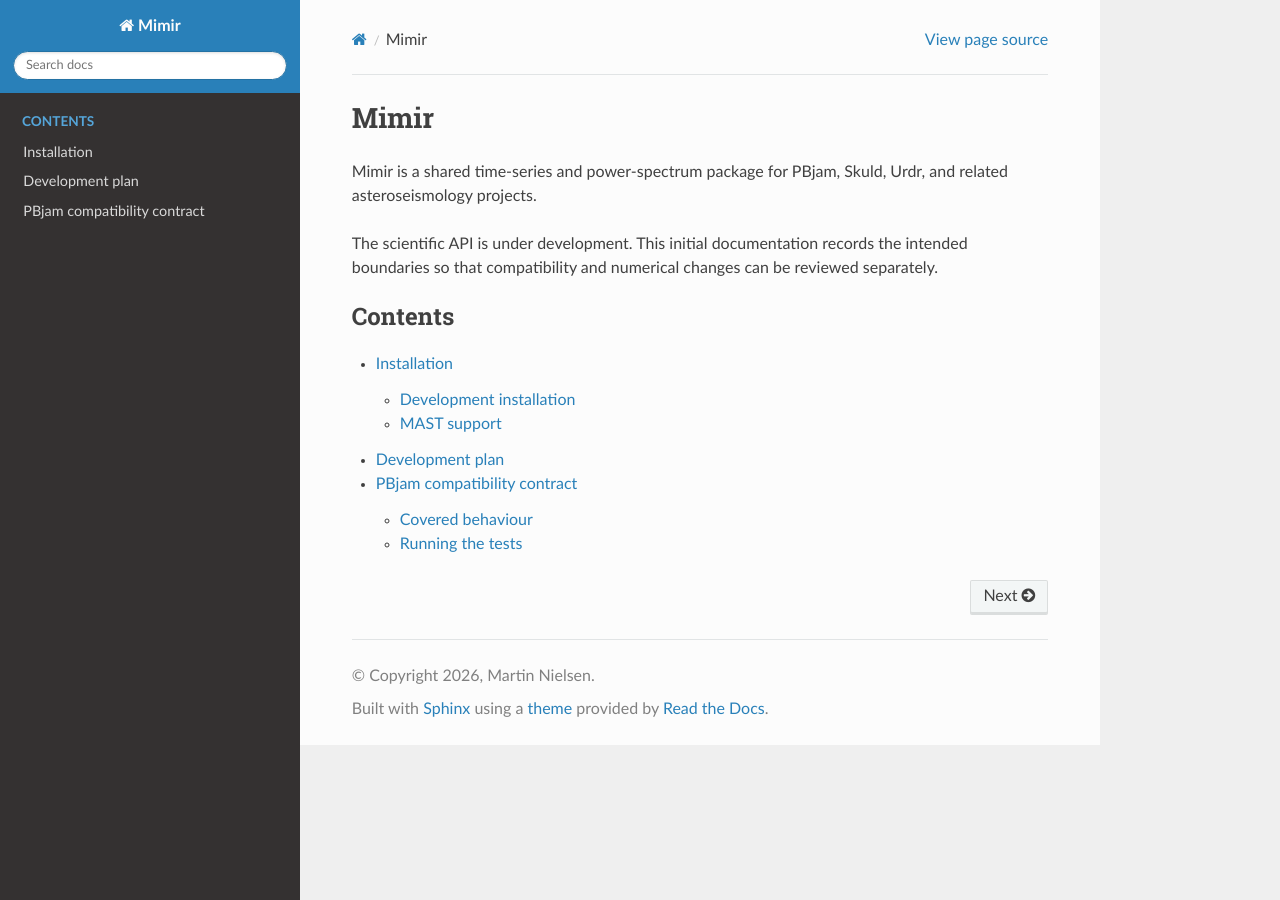
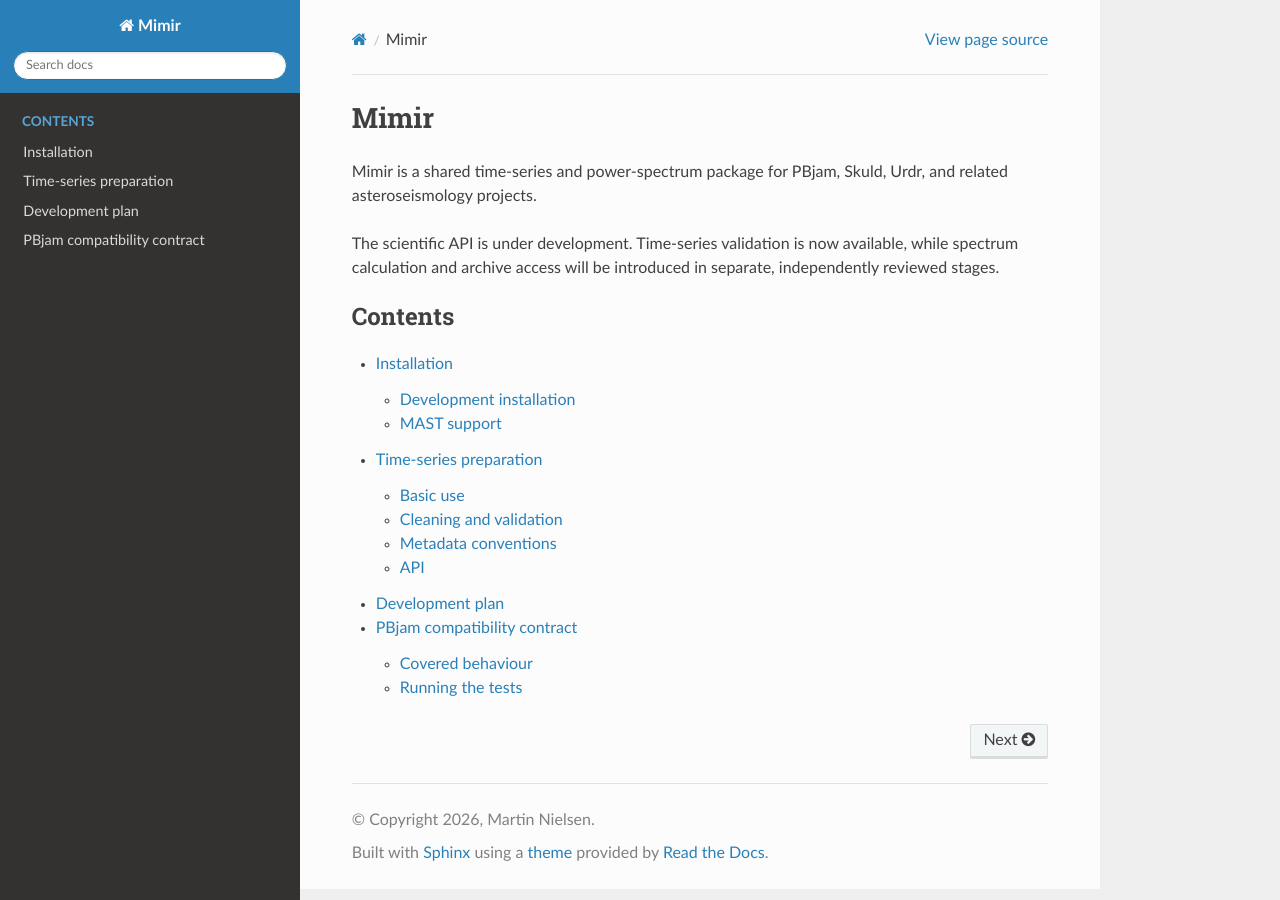
Before and after one commit to nielsenmb/Mimir, a Sphinx documentation site: the page built from docs/index.rst, in a window 1280 px wide. Built offline with Sphinx 7.4.7 and the Read the Docs theme 3.1.0, drawn with Linux system fonts in a browser that asks for light colours.

Commit message:
Add TimeSeries documentation

```diff
--- a/docs/index.rst
+++ b/docs/index.rst
@@ -4,14 +4,15 @@
 Mimir is a shared time-series and power-spectrum package for PBjam, Skuld,
 Urdr, and related asteroseismology projects.
 
-The scientific API is under development. This initial documentation records
-the intended boundaries so that compatibility and numerical changes can be
-reviewed separately.
+The scientific API is under development. Time-series validation is now
+available, while spectrum calculation and archive access will be introduced in
+separate, independently reviewed stages.
 
 .. toctree::
    :maxdepth: 2
    :caption: Contents
 
    installation
+   timeseries
    development
    compatibility
```
